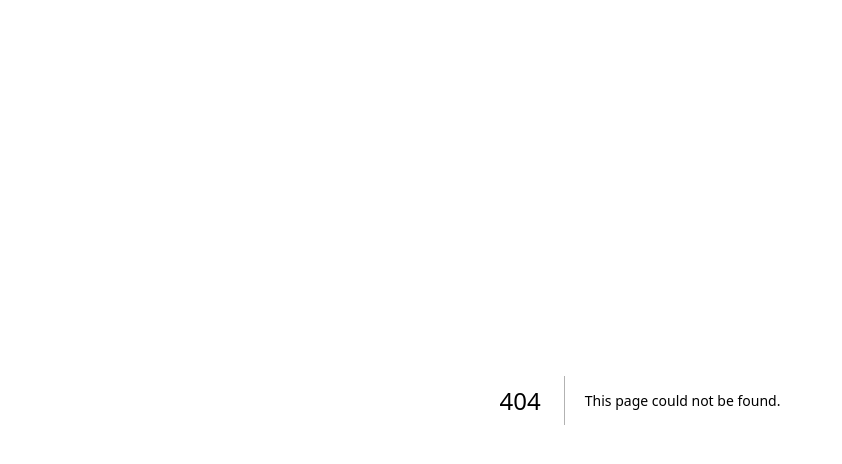
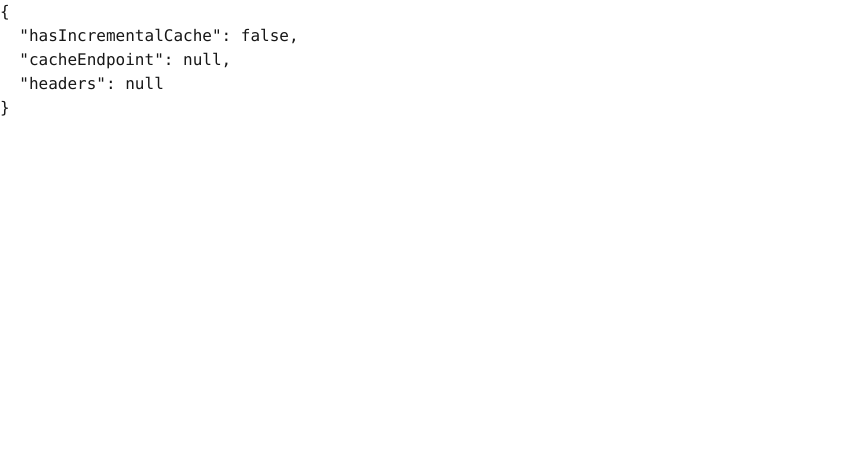
Before and after one commit to AndrewMohawk/react-middleware-sample-app-vercel, a Next.js app: page /inspect-cache in a window 1280 px wide. Before the commit this address had no page. Shown: the top 464 px of the page, without its empty margins (0-842 px from the left). Built offline with nearby package versions, Linux system fonts and the light colour scheme.

Commit message:
Add app cache introspection page

```diff
--- /dev/null
+++ b/app/inspect-cache/page.tsx
@@ -0,0 +1,24 @@
+type CacheShape = {
+  cacheHandler?: {
+    cacheEndpoint?: string | null
+    headers?: Record<string, string> | null
+  }
+}
+
+export default function InspectCachePage() {
+  const cache = (globalThis as typeof globalThis & {
+    __incrementalCache?: CacheShape
+  }).__incrementalCache
+
+  const body = JSON.stringify(
+    {
+      hasIncrementalCache: Boolean(cache),
+      cacheEndpoint: cache?.cacheHandler?.cacheEndpoint ?? null,
+      headers: cache?.cacheHandler?.headers ?? null,
+    },
+    null,
+    2
+  )
+
+  return <pre>{body}</pre>
+}
```
